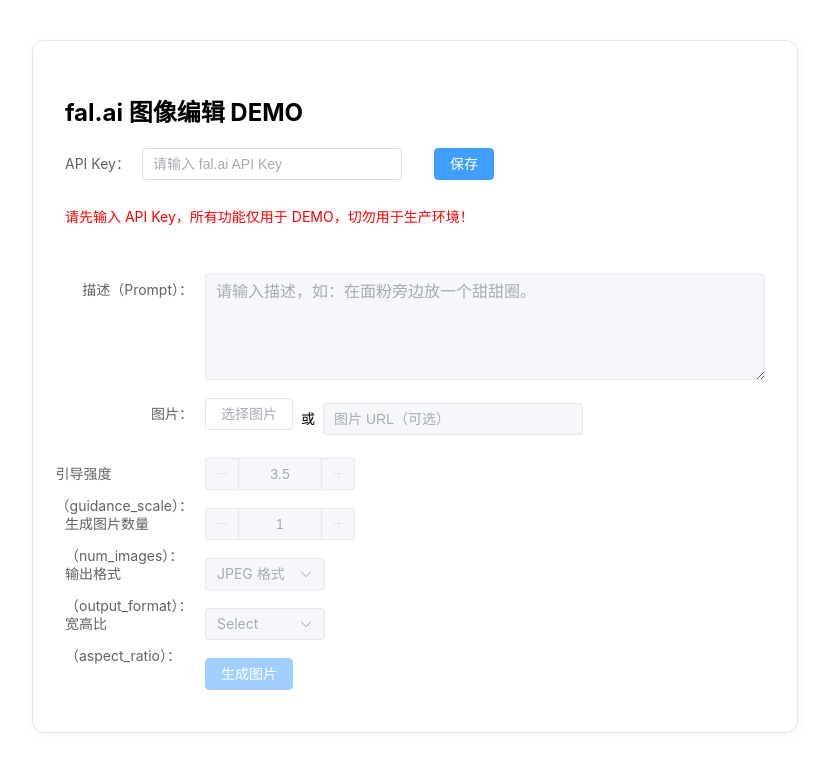
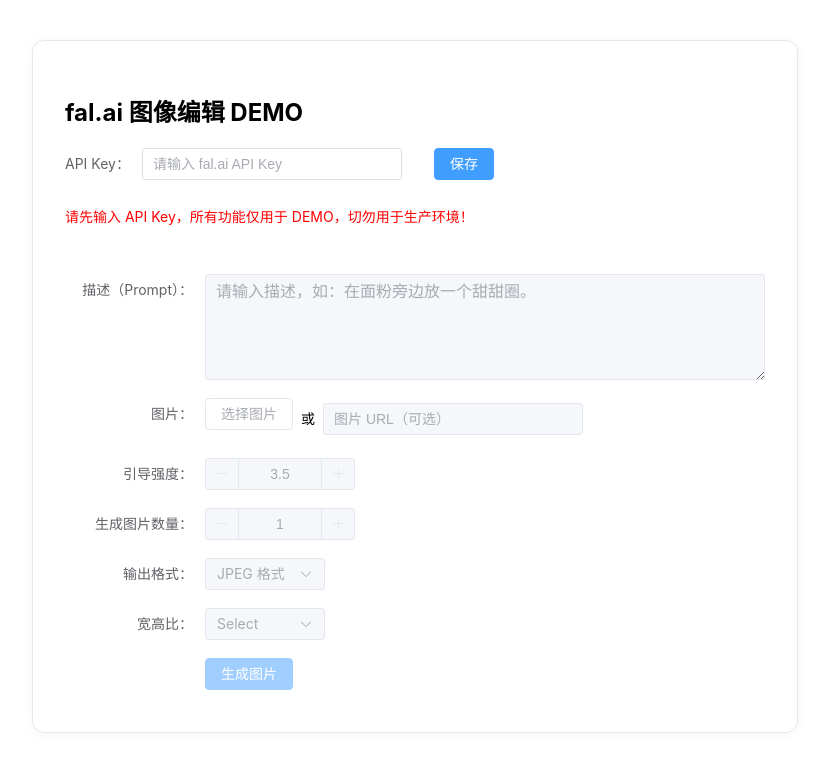
Before and after one commit to chenzhengduan/chad-flux, a Vue app: page /#/ in a window 1280 px wide. Shown: the top 772 px of the page, without its empty margins (225-1054 px from the left). Built offline with nearby package versions, Linux system fonts and the light colour scheme.

Commit message:
Update falAIImageEdit.vue

```diff
--- a/src/pages/falAIImageEdit.vue
+++ b/src/pages/falAIImageEdit.vue
@@ -49,19 +49,19 @@
         <span style="margin: 0 8px;">或</span>
         <el-input v-model="imageUrl" :disabled="!apiKey" placeholder="图片 URL（可选）" style="width: 260px;" />
       </el-form-item>
-      <el-form-item label="引导强度（guidance_scale）：">
+      <el-form-item label="引导强度：">
         <el-input-number v-model="guidanceScale" :min="1" :max="20" :step="0.1" :disabled="!apiKey" />
       </el-form-item>
-      <el-form-item label="生成图片数量（num_images）：">
+      <el-form-item label="生成图片数量：">
         <el-input-number v-model="numImages" :min="1" :max="4" :disabled="!apiKey" />
       </el-form-item>
-      <el-form-item label="输出格式（output_format）：">
+      <el-form-item label="输出格式：">
         <el-select v-model="outputFormat" :disabled="!apiKey" style="width: 120px;">
           <el-option label="JPEG 格式" value="jpeg" />
           <el-option label="PNG 格式" value="png" />
         </el-select>
       </el-form-item>
-      <el-form-item label="宽高比（aspect_ratio）：">
+      <el-form-item label="宽高比：">
         <el-select v-model="aspectRatio" :disabled="!apiKey" style="width: 120px;">
           <el-option label="默认" value="" />
           <el-option label="21:9" value="21:9" />
@@ -120,15 +120,14 @@
 const apiKeyInput = ref('');
 const apiKey = ref<string | null>(null);
 
-onMounted(async () => {
-  const saved = localStorage.getItem('fal_apikey');
-  if (saved) {
-    apiKeyInput.value = saved;
-    apiKey.value = saved;
-    await loadFalClient();
-    if (apiKey.value) fal.config({ credentials: apiKey.value });
-  }
-});
+// 移除 onMounted 里的 localStorage 逻辑
+// onMounted(() => {
+//   const saved = localStorage.getItem('fal_apikey');
+//   if (saved) {
+//     apiKeyInput.value = saved;
+//     apiKey.value = saved;
+//   }
+// });
 
 async function loadFalClient() {
   if (!fal) {
@@ -138,14 +137,13 @@
 
 function saveApiKey() {
   if (apiKeyInput.value) {
-    localStorage.setItem('fal_apikey', apiKeyInput.value);
+    // localStorage.setItem('fal_apikey', apiKeyInput.value); // 移除
     apiKey.value = apiKeyInput.value;
-    if (fal) fal.config({ credentials: apiKeyInput.value });
   }
 }
 
 function clearApiKey() {
-  localStorage.removeItem('fal_apikey');
+  // localStorage.removeItem('fal_apikey'); // 移除
   apiKeyInput.value = '';
   apiKey.value = null;
 }
```
